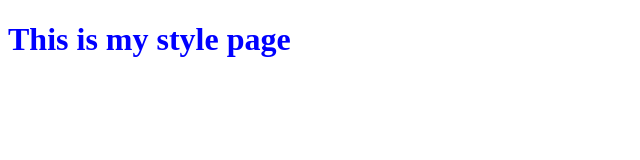
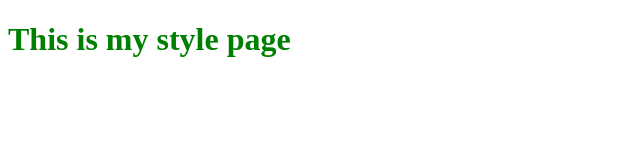
Before and after one commit to GGson7245/GGson7245.github.io, a plain HTML site: page Class1/4.style.html in a window 1280 px wide. Shown: the whole page, without its empty margins (0-640 px from the left). Drawn offline with Linux system fonts and the light colour scheme.

Commit message:
color to green

```diff
--- a/Class1/4.style.html
+++ b/Class1/4.style.html
@@ -7,6 +7,6 @@
     <title>Document</title>
 </head>
 <body>
-    <h1 style="color: blue;">This is my style page</h1>
+    <h1 style="color:green;">This is my style page</h1>
 </body>
 </html>
```
